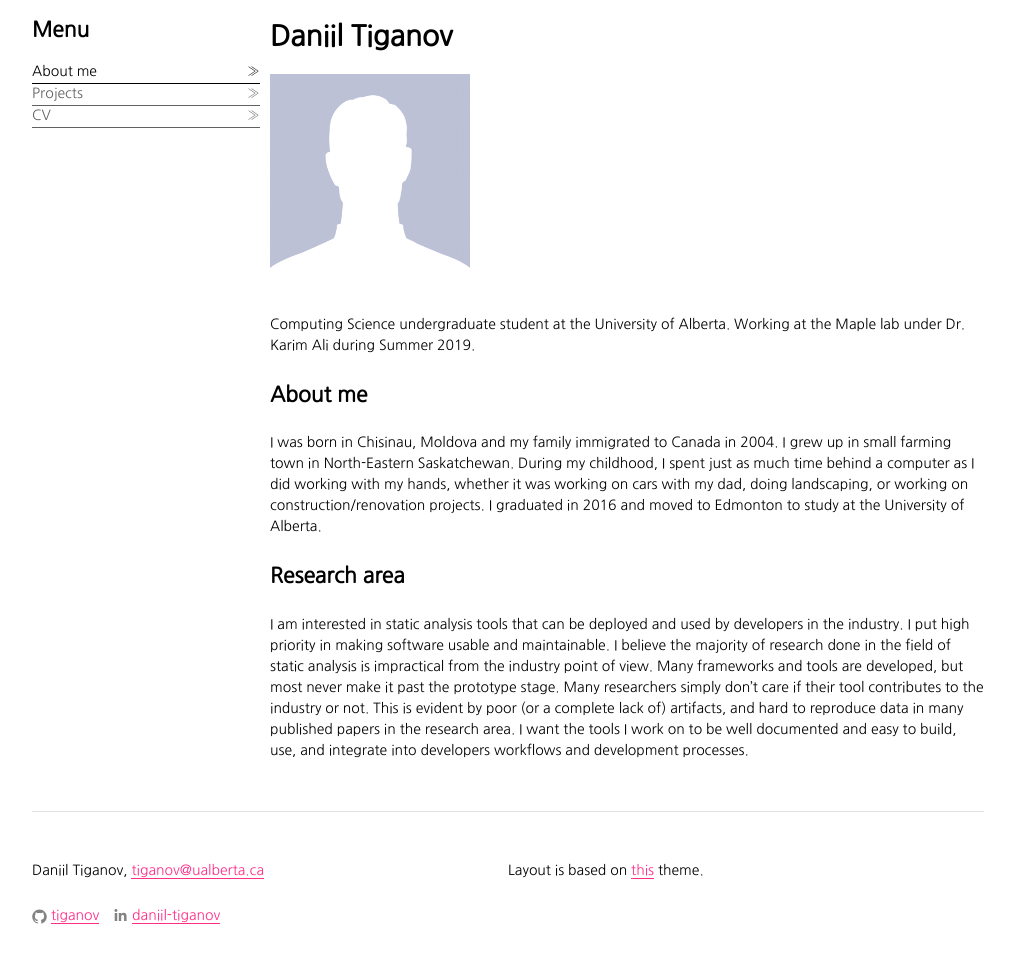
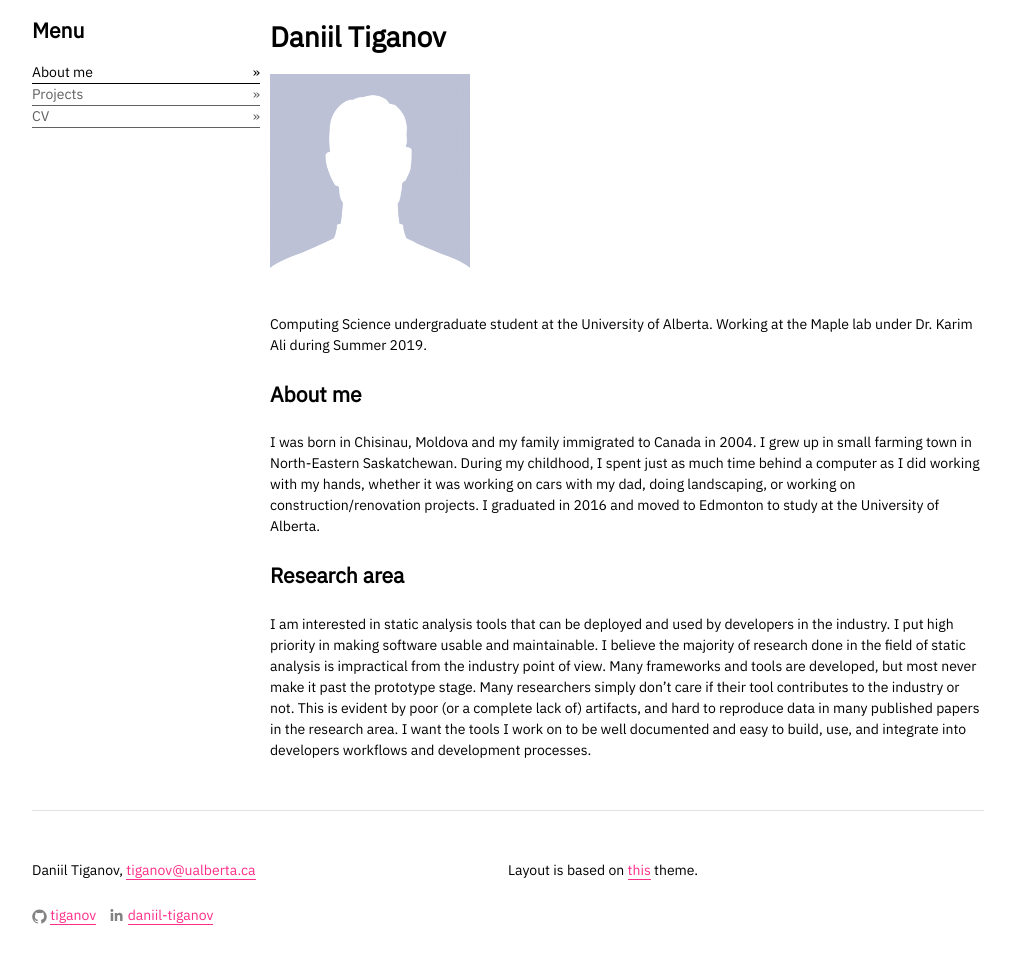
Before and after one commit to tiganov/tiganov.github.io, a Jekyll site: the page built from index.html, in a window 1280 px wide. Shown: the whole page, without its empty margins (132-1147 px from the left). Built offline with Jekyll 4.4.1, drawn with Linux system fonts in a browser that asks for light colours.

Commit message:
changed global font

```diff
--- a/_includes/head.html
+++ b/_includes/head.html
@@ -7,7 +7,7 @@
   <link rel="icon" href="{{ "/favicon.png" | prepend: site.baseurl }}">
 
   <!-- Google fonts -->
-  <link href="https://fonts.googleapis.com/css?family=Nanum+Gothic" rel="stylesheet">
+  <link href="https://fonts.googleapis.com/css?family=IBM+Plex+Sans" rel="stylesheet">
 
   <!-- Meta information -->
   <title>{% if page.title %}{{ page.title }}{% else %}{{ site.title }}{% endif %}</title>
--- a/css/standard.css
+++ b/css/standard.css
@@ -3,7 +3,7 @@ html {
 }
 
 .standard {
-    font-family: 'Nanum Gothic', -apple-system, BlinkMacSystemFont, avenir next, avenir, helvetica, helvetica neue, Ubuntu, segoe ui, arial, sans-serif
+    font-family: 'IBM Plex Sans', -apple-system, BlinkMacSystemFont, avenir next, avenir, helvetica, helvetica neue, Ubuntu, segoe ui, arial, sans-serif
 }
 
 .standard h1 {
```
Also changed, not shown: 1 other file.
